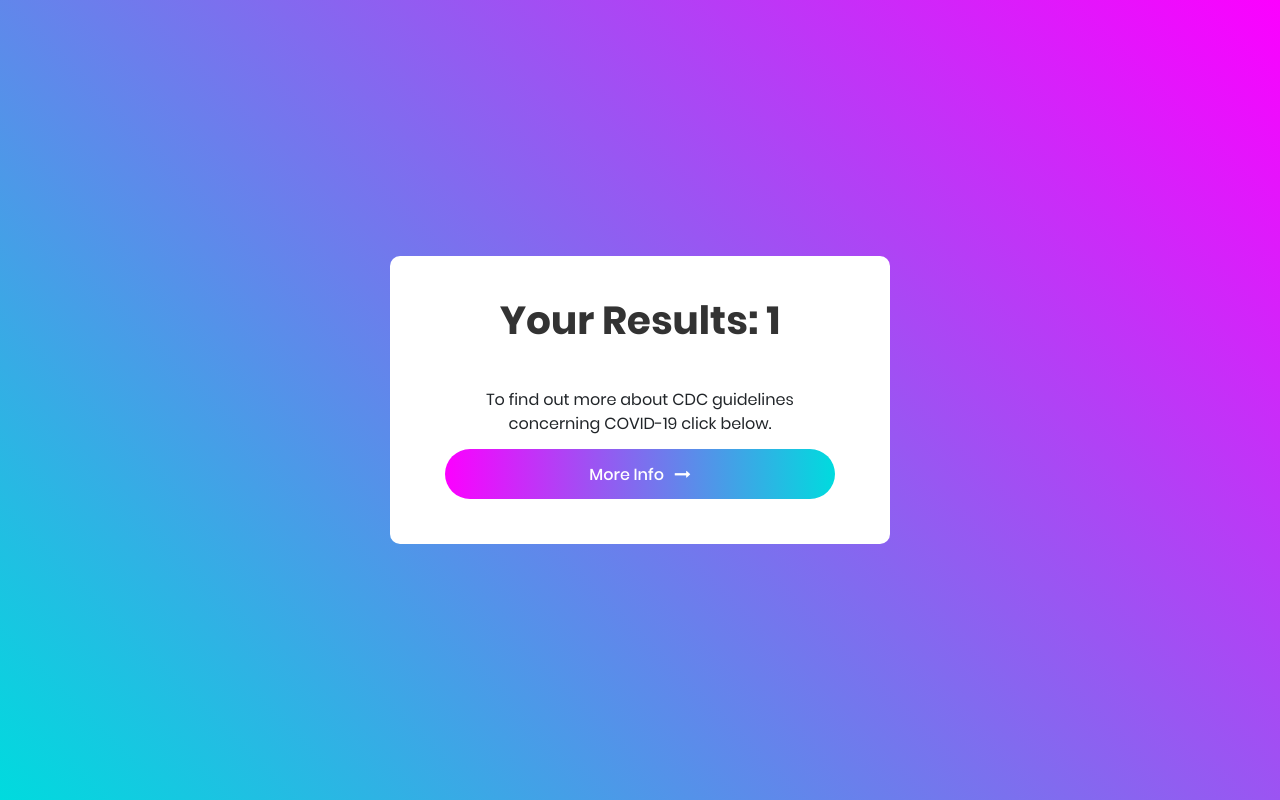
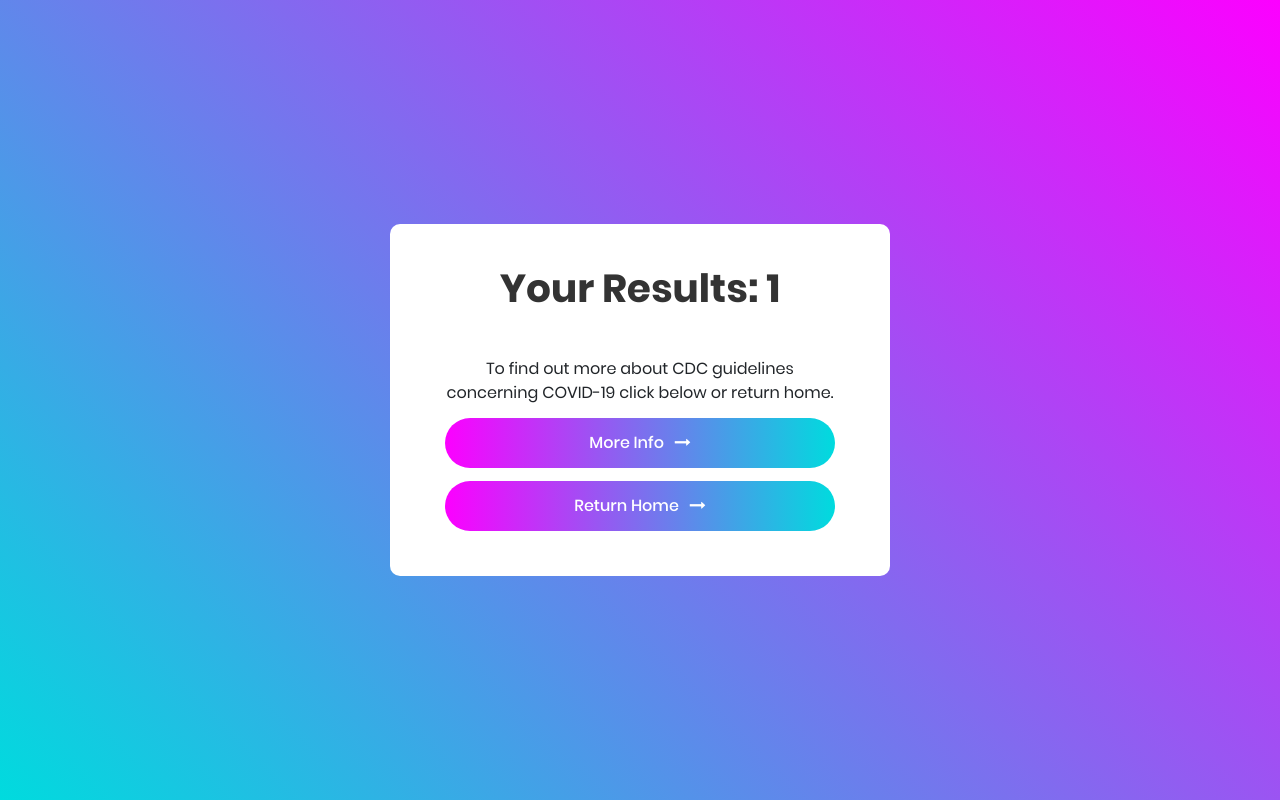
Before and after one commit to cedricvicera/C-RFP, a Flask app: template templates/result.html in a window 1280 px wide. Run offline with Flask 2, Linux system fonts and the light colour scheme; the template is opened without the code that fills it: most values are stand-ins (such as "Sample title", 1, 10 or a date in 2020); parts of the project's set-up code (start-up, migrations or seed data) failed here and were passed over; some libraries are stand-ins or nearby versions.

Commit message:
added return home button

```diff
--- a/templates/result.html
+++ b/templates/result.html
@@ -104,7 +104,7 @@
 					Your Results: {{number}}
 				</span>
 
-				To find out more about CDC guidelines concerning COVID-19 click below.
+				To find out more about CDC guidelines concerning COVID-19 click below or return home.
 
 				<div class="container-contact100-form-btn">
 					<div class="wrap-contact100-form-btn">
@@ -113,6 +113,20 @@
 						<button class="contact100-form-btn" formaction="https://www.cdc.gov/coronavirus/2019-ncov/index.html">
 							<span>
 								More Info
+								<i class="fa fa-long-arrow-right m-l-7" aria-hidden="true"></i>
+							</span>
+						</button>
+						</form>
+					</div>
+				</div>
+				<!-- Return Home -->
+				<div class="container-contact100-form-btn">
+					<div class="wrap-contact100-form-btn">
+						<div class="contact100-form-bgbtn"></div>
+						<form>
+						<button class="contact100-form-btn" formaction="https://www.cdc.gov/coronavirus/2019-ncov/index.html">
+							<span>
+								Return Home
 								<i class="fa fa-long-arrow-right m-l-7" aria-hidden="true"></i>
 							</span>
 						</button>
```
